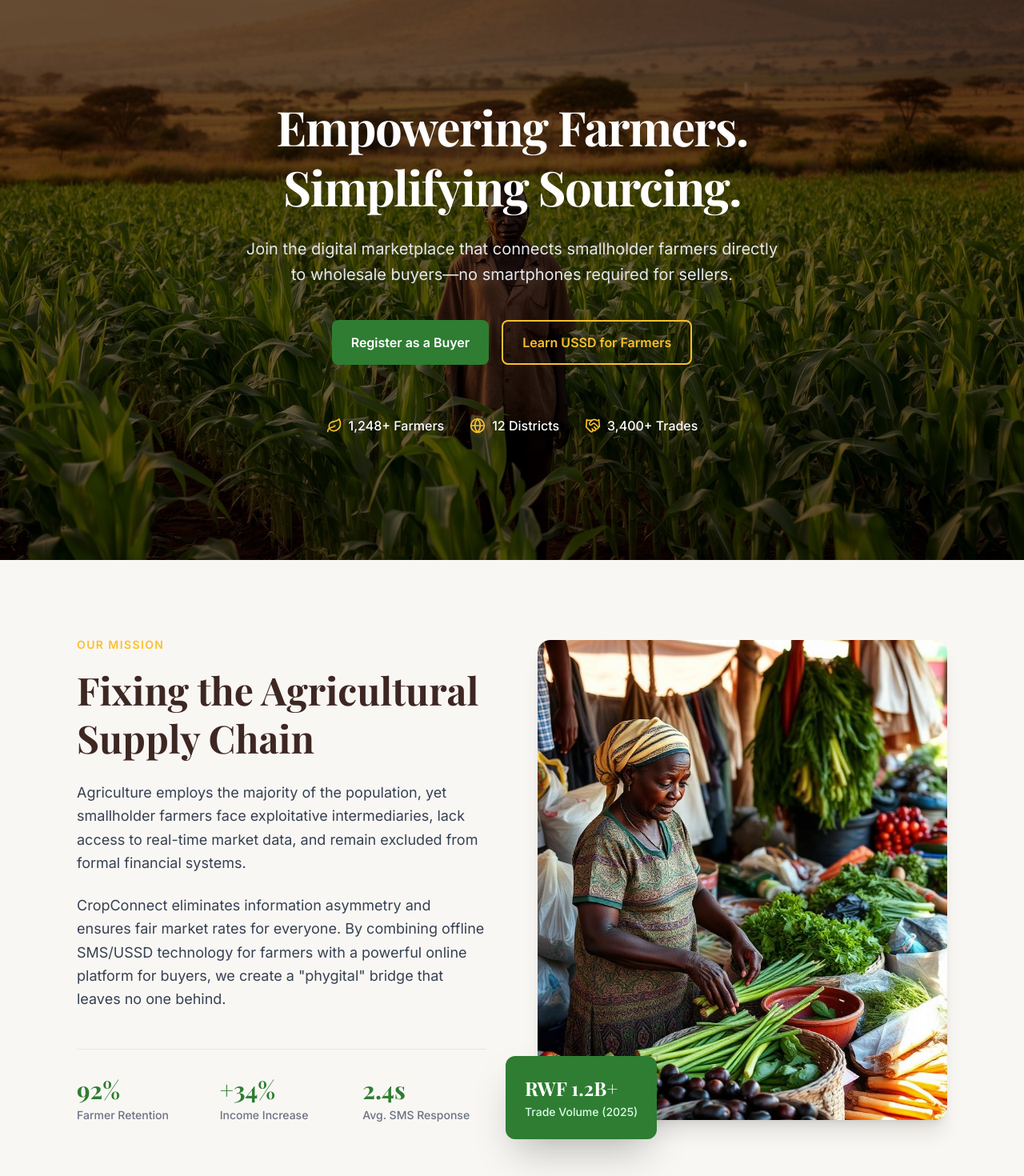
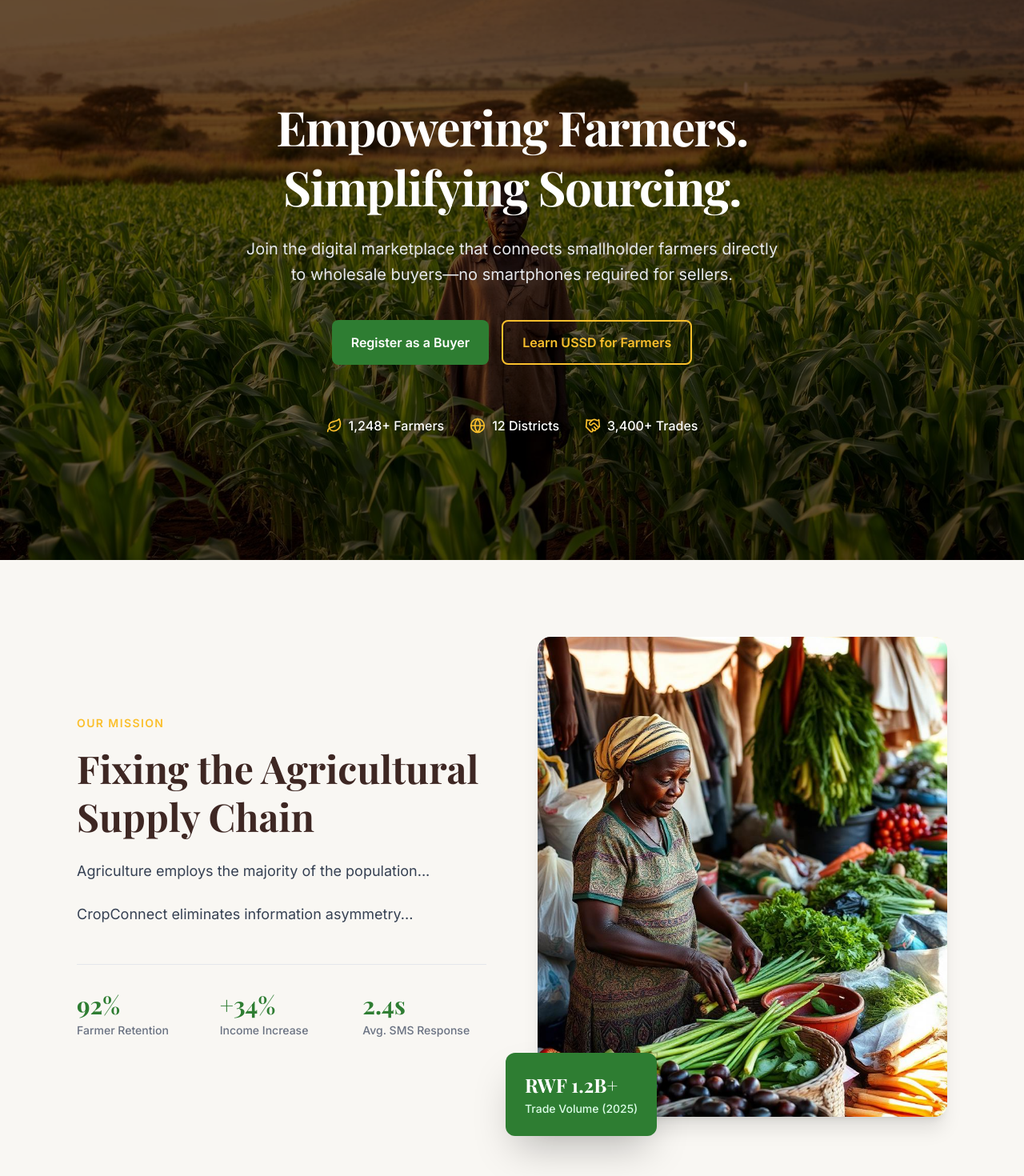
Before and after one commit to ISONIC0788/CropConnect-frontend, a React app in the folder frontend/: page / in a window 1280 px wide. Shown: the part 100-1570 px from the top of the page at 80% size. Built offline with nearby package versions, Linux system fonts and the light colour scheme; the HTML template or start-up script is replaced by a standard one.

Commit message:
feat[landig page componet ]:adde countr and fremar motion

```diff
--- a/frontend/package.json
+++ b/frontend/package.json
@@ -11,6 +11,7 @@
   },
   "dependencies": {
     "@tailwindcss/vite": "^4.2.2",
+    "framer-motion": "^12.38.0",
     "lucide-react": "^0.577.0",
     "react": "^19.2.0",
     "react-dom": "^19.2.0",
--- a/frontend/src/components/FAQ.tsx
+++ b/frontend/src/components/FAQ.tsx
@@ -1,4 +1,5 @@
 import { useState } from 'react';
+import { motion, AnimatePresence } from 'framer-motion';
 import { ChevronDown, ChevronUp } from 'lucide-react';
 
 const FAQ = () => {
@@ -31,25 +32,59 @@
     setOpenIndex(openIndex === index ? null : index);
   };
 
+  // Variants for the container to stagger the appearance of the FAQ items
+  const containerVariants = {
+    hidden: { opacity: 0 },
+    visible: {
+      opacity: 1,
+      transition: {
+        staggerChildren: 0.1, // Each item starts 0.1s after the previous one
+      }
+    }
+  };
+
+  // Variants for each individual FAQ item
+  const itemVariants = {
+    hidden: { y: 20, opacity: 0 },
+    visible: {
+      y: 0,
+      opacity: 1,
+      transition: { duration: 0.5, ease: "easeOut" }
+    }
+  };
+
   return (
-    <section id="faq" className="py-24 px-6 md:px-12 lg:px-24 bg-cream">
+    <section id="faq" className="py-24 px-6 md:px-12 lg:px-24 bg-cream overflow-hidden">
       <div className="max-w-3xl mx-auto">
 
-        {/* Section Header */}
-        <div className="text-center mb-16 font-sans">
+        {/* Animated Section Header */}
+        <motion.div
+          initial={{ opacity: 0, y: 20 }}
+          whileInView={{ opacity: 1, y: 0 }}
+          viewport={{ once: true, margin: "-100px" }}
+          transition={{ duration: 0.6 }}
+          className="text-center mb-16 font-sans"
+        >
           <span className="text-accent font-bold tracking-widest uppercase text-sm mb-4 block">
             Support
           </span>
           <h2 className="font-serif text-4xl md:text-5xl font-bold text-brown">
             Frequently Asked Questions
           </h2>
-        </div>
+        </motion.div>
 
-        {/* FAQ List */}
-        <div className="space-y-4 font-sans">
+        {/* Animated FAQ List */}
+        <motion.div
+          variants={containerVariants}
+          initial="hidden"
+          whileInView="visible"
+          viewport={{ once: true, margin: "-100px" }}
+          className="space-y-4 font-sans"
+        >
           {faqs.map((faq, index) => (
-            <div
+            <motion.div
               key={index}
+              variants={itemVariants}
               className="bg-white rounded-xl shadow-sm border border-gray-100 overflow-hidden"
             >
               <button
@@ -67,18 +102,23 @@
               </button>
 
               {/* Answer content with smooth opening effect */}
-              <div
-                className={`transition-all duration-300 ease-in-out ${
-                  openIndex === index ? 'max-h-48 opacity-100' : 'max-h-0 opacity-0'
-                }`}
-              >
-                <div className="p-6 pt-0 text-gray-600 leading-relaxed border-t border-gray-50">
-                  {faq.answer}
-                </div>
-              </div>
-            </div>
+              <AnimatePresence>
+                {openIndex === index && (
+                  <motion.div
+                    initial={{ height: 0, opacity: 0 }}
+                    animate={{ height: "auto", opacity: 1 }}
+                    exit={{ height: 0, opacity: 0 }}
+                    transition={{ duration: 0.3, ease: "easeInOut" }}
+                  >
+                    <div className="p-6 pt-0 text-gray-600 leading-relaxed border-t border-gray-50">
+                      {faq.answer}
+                    </div>
+                  </motion.div>
+                )}
+              </AnimatePresence>
+            </motion.div>
           ))}
-        </div>
+        </motion.div>
 
       </div>
     </section>
--- a/frontend/src/components/Footer.tsx
+++ b/frontend/src/components/Footer.tsx
@@ -1,16 +1,33 @@
+import { motion } from 'framer-motion';
 import { Facebook, Twitter, Linkedin, Instagram } from 'lucide-react';
 
 const Footer = () => {
   return (
-    <footer className="bg-primary text-white py-16 px-6 md:px-12 lg:px-24 font-sans">
+    <motion.footer
+      initial={{ opacity: 0 }}
+      whileInView={{ opacity: 1 }}
+      viewport={{ once: true }}
+      transition={{ duration: 1 }}
+      className="bg-primary text-white py-16 px-6 md:px-12 lg:px-24 font-sans"
+    >
       <div className="max-w-7xl mx-auto">
-        <div className="grid grid-cols-1 md:grid-cols-4 gap-12 mb-12">
-
+        {/* Animated Grid Container */}
+        <motion.div
+          initial={{ y: 20, opacity: 0 }}
+          whileInView={{ y: 0, opacity: 1 }}
+          viewport={{ once: true }}
+          transition={{ duration: 0.8, delay: 0.2 }}
+          className="grid grid-cols-1 md:grid-cols-4 gap-12 mb-12"
+        >
           {/* Brand Info */}
           <div className="col-span-1 md:col-span-2">
             <div className="flex items-center gap-3 mb-6">
-              <img src="/crop_connect_log.png" alt="Logo" className="h-10 w-auto brightness-0 invert" />
-              <span className="font-serif font-bold text-2xl">CropConnect</span>
+              <img
+                src="/crop_connect_log.png"
+                alt="Logo"
+                className="h-10 w-auto brightness-0 invert"
+              />
+              <span className="font-serif font-bold text-2xl tracking-wide">CropConnect</span>
             </div>
             <p className="text-green-100 max-w-sm leading-relaxed">
               Bridging the digital divide — connecting smallholder farmers with wholesale buyers through trusted field agents and simple mobile technology.
@@ -36,24 +53,38 @@
               <li><a href="#" className="hover:text-accent transition-colors">Cookie Policy</a></li>
             </ul>
           </div>
-        </div>
+        </motion.div>
 
-        {/* Bottom Bar */}
-        <div className="pt-8 border-t border-green-700 flex flex-col md:flex-row justify-between items-center gap-6">
+        {/* Bottom Bar with Staggered Fade */}
+        <motion.div
+          initial={{ opacity: 0 }}
+          whileInView={{ opacity: 1 }}
+          viewport={{ once: true }}
+          transition={{ duration: 0.8, delay: 0.5 }}
+          className="pt-8 border-t border-green-700 flex flex-col md:flex-row justify-between items-center gap-6"
+        >
           <p className="text-green-200 text-sm">
             © 2026 CropConnect. A product of Ebyte Code Labs. All rights reserved.
           </p>
 
-          {/* Social Icons */}
+          {/* Social Icons with Hover Effects */}
           <div className="flex gap-6">
-            <Facebook className="w-5 h-5 cursor-pointer hover:text-accent transition-colors" />
-            <Twitter className="w-5 h-5 cursor-pointer hover:text-accent transition-colors" />
-            <Linkedin className="w-5 h-5 cursor-pointer hover:text-accent transition-colors" />
-            <Instagram className="w-5 h-5 cursor-pointer hover:text-accent transition-colors" />
+            <motion.div whileHover={{ y: -3, color: "#FBC02D" }}>
+              <Facebook className="w-5 h-5 cursor-pointer transition-colors" />
+            </motion.div>
+            <motion.div whileHover={{ y: -3, color: "#FBC02D" }}>
+              <Twitter className="w-5 h-5 cursor-pointer transition-colors" />
+            </motion.div>
+            <motion.div whileHover={{ y: -3, color: "#FBC02D" }}>
+              <Linkedin className="w-5 h-5 cursor-pointer transition-colors" />
+            </motion.div>
+            <motion.div whileHover={{ y: -3, color: "#FBC02D" }}>
+              <Instagram className="w-5 h-5 cursor-pointer transition-colors" />
+            </motion.div>
           </div>
-        </div>
+        </motion.div>
       </div>
-    </footer>
+    </motion.footer>
   );
 };
 
--- a/frontend/src/components/Hero.tsx
+++ b/frontend/src/components/Hero.tsx
@@ -1,49 +1,65 @@
+import { motion } from 'framer-motion';
 import { Leaf, Globe, Handshake } from 'lucide-react';
+import StatCounter from './StatCounter';
 
 const Hero = () => {
+  const containerVariants = {
+    hidden: { opacity: 0 },
+    visible: {
+      opacity: 1,
+      transition: { staggerChildren: 0.2, delayChildren: 0.3 }
+    }
+  };
+
+  const itemVariants = {
+    hidden: { y: 20, opacity: 0 },
+    visible: { y: 0, opacity: 1, transition: { duration: 0.8, ease: "easeOut" } }
+  };
+
   return (
-    <section className="relative min-h-screen flex items-center justify-center text-center px-6 bg-[url('/hero-landing.jpeg')] bg-cover bg-center">
-      {/* Dark overlay to make the white text readable */}
+    <section className="relative min-h-screen flex items-center justify-center text-center px-6 bg-[url('/hero-landing.jpeg')] bg-cover bg-center overflow-hidden">
       <div className="absolute inset-0 bg-black/60 z-0"></div>
 
-      <div className="relative z-10 max-w-4xl mt-16 text-white">
-        {/* Added font-serif here for the Playfair Display font */}
-        <h1 className="font-serif text-5xl md:text-6xl font-bold leading-tight mb-6 tracking-tight">
+      <motion.div
+        variants={containerVariants}
+        initial="hidden"
+        animate="visible"
+        className="relative z-10 max-w-4xl mt-16 text-white"
+      >
+        <motion.h1 variants={itemVariants} className="font-serif text-5xl md:text-6xl font-bold leading-tight mb-6 tracking-tight">
           Empowering Farmers.<br />
           Simplifying Sourcing.
-        </h1>
+        </motion.h1>
 
-        {/* Added font-sans for the Inter font */}
-        <p className="font-sans text-lg md:text-xl leading-relaxed mb-10 max-w-2xl mx-auto text-gray-200">
+        <motion.p variants={itemVariants} className="font-sans text-lg md:text-xl leading-relaxed mb-10 max-w-2xl mx-auto text-gray-200">
           Join the digital marketplace that connects smallholder farmers directly
           to wholesale buyers—no smartphones required for sellers.
-        </p>
+        </motion.p>
 
-        <div className="flex flex-col sm:flex-row gap-4 justify-center mb-16 font-sans">
+        <motion.div variants={itemVariants} className="flex flex-col sm:flex-row gap-4 justify-center mb-16 font-sans">
           <button className="bg-primary hover:bg-green-800 text-white px-6 py-3.5 text-base font-semibold rounded-lg transition-colors cursor-pointer">
             Register as a Buyer
           </button>
           <button className="bg-transparent border-2 border-accent text-accent hover:bg-accent hover:text-brown px-6 py-3.5 text-base font-semibold rounded-lg transition-colors cursor-pointer">
             Learn USSD for Farmers
           </button>
-        </div>
+        </motion.div>
 
-        {/* Statistics Row */}
-        <div className="flex flex-col sm:flex-row justify-center gap-8 text-sm md:text-base font-medium font-sans">
+        <motion.div variants={itemVariants} className="flex flex-col sm:flex-row justify-center gap-8 text-sm md:text-base font-medium font-sans">
           <div className="flex items-center gap-2 justify-center">
             <Leaf className="w-5 h-5 text-accent" />
-            <span>1,248+ Farmers</span>
+            <StatCounter value={1248} suffix="+ Farmers" />
           </div>
           <div className="flex items-center gap-2 justify-center">
             <Globe className="w-5 h-5 text-accent" />
-            <span>12 Districts</span>
+            <StatCounter value={12} suffix=" Districts" />
           </div>
           <div className="flex items-center gap-2 justify-center">
             <Handshake className="w-5 h-5 text-accent" />
-            <span>3,400+ Trades</span>
+            <StatCounter value={3400} suffix="+ Trades" />
           </div>
-        </div>
-      </div>
+        </motion.div>
+      </motion.div>
     </section>
   );
 };
--- a/frontend/src/components/HowItWorks.tsx
+++ b/frontend/src/components/HowItWorks.tsx
@@ -1,3 +1,4 @@
+import { motion } from 'framer-motion';
 import { Phone, Globe, Handshake } from 'lucide-react';
 
 const HowItWorks = () => {
@@ -22,25 +23,59 @@
     }
   ];
 
+  // Variants for the container to stagger the appearance of the cards
+  const containerVariants = {
+    hidden: { opacity: 0 },
+    visible: {
+      opacity: 1,
+      transition: {
+        staggerChildren: 0.2, // Each card starts 0.2s after the previous one
+      }
+    }
+  };
+
+  // Variants for each individual card
+  const cardVariants = {
+    hidden: { y: 30, opacity: 0 },
+    visible: {
+      y: 0,
+      opacity: 1,
+      transition: { duration: 0.6, ease: "easeOut" }
+    }
+  };
+
   return (
-    <section id="how-it-works" className="py-24 px-6 md:px-12 lg:px-24 bg-cream">
+    <section id="how-it-works" className="py-24 px-6 md:px-12 lg:px-24 bg-cream overflow-hidden">
       <div className="max-w-7xl mx-auto">
 
-        {/* Section Header */}
-        <div className="text-center mb-16 font-sans">
+        {/* Animated Section Header */}
+        <motion.div
+          initial={{ opacity: 0, y: 20 }}
+          whileInView={{ opacity: 1, y: 0 }}
+          viewport={{ once: true, margin: "-100px" }}
+          transition={{ duration: 0.6 }}
+          className="text-center mb-16 font-sans"
+        >
           <span className="text-accent font-bold tracking-widest uppercase text-sm mb-4 block">
             The Phygital System
           </span>
           <h2 className="font-serif text-4xl md:text-5xl font-bold text-brown">
             How It Works
           </h2>
-        </div>
+        </motion.div>
 
-        {/* 3-Column Grid for the Cards */}
-        <div className="grid grid-cols-1 md:grid-cols-3 gap-8">
+        {/* Animated 3-Column Grid */}
+        <motion.div
+          variants={containerVariants}
+          initial="hidden"
+          whileInView="visible"
+          viewport={{ once: true, margin: "-100px" }}
+          className="grid grid-cols-1 md:grid-cols-3 gap-8"
+        >
           {steps.map((step, index) => (
-            <div
+            <motion.div
               key={index}
+              variants={cardVariants}
               className="bg-white rounded-2xl p-8 shadow-sm hover:shadow-md transition-shadow relative overflow-hidden border border-gray-100"
             >
               {/* Giant faded number in the top right corner */}
@@ -63,9 +98,9 @@
                   {step.description}
                 </p>
               </div>
-            </div>
+            </motion.div>
           ))}
-        </div>
+        </motion.div>
 
       </div>
     </section>
--- a/frontend/src/components/Mission.tsx
+++ b/frontend/src/components/Mission.tsx
@@ -1,70 +1,70 @@
+import { motion } from 'framer-motion';
+import StatCounter from './StatCounter';
+
 const Mission = () => {
   return (
-    <section id="about" className="py-24 px-6 md:px-12 lg:px-24">
+    <section id="about" className="py-24 px-6 md:px-12 lg:px-24 overflow-hidden">
       <div className="max-w-7xl mx-auto grid grid-cols-1 lg:grid-cols-2 gap-16 items-center">
 
-        {/* Left Column: Text and Statistics */}
-        <div className="font-sans">
-          {/* Eyebrow Title */}
-          <span className="text-accent font-bold tracking-widest uppercase text-sm mb-4 block">
-            Our Mission
-          </span>
-
-          {/* Main Heading in Playfair Display (Serif) */}
+        <motion.div
+          initial={{ x: -50, opacity: 0 }}
+          whileInView={{ x: 0, opacity: 1 }}
+          viewport={{ once: true }}
+          transition={{ duration: 0.8 }}
+          className="font-sans"
+        >
+          <span className="text-accent font-bold tracking-widest uppercase text-sm mb-4 block">Our Mission</span>
           <h2 className="font-serif text-4xl md:text-5xl font-bold mb-6 text-brown leading-tight">
             Fixing the Agricultural Supply Chain
           </h2>
 
           <div className="text-gray-700 text-lg leading-relaxed space-y-6 mb-12">
-            <p>
-              Agriculture employs the majority of the population, yet smallholder farmers
-              face exploitative intermediaries, lack access to real-time market data, and
-              remain excluded from formal financial systems.
-            </p>
-            <p>
-              CropConnect eliminates information asymmetry and ensures fair market
-              rates for everyone. By combining offline SMS/USSD technology for farmers
-              with a powerful online platform for buyers, we create a "phygital" bridge that
-              leaves no one behind.
-            </p>
+            <p>Agriculture employs the majority of the population...</p>
+            <p>CropConnect eliminates information asymmetry...</p>
           </div>
 
-          {/* Three-Column Statistics Grid */}
           <div className="grid grid-cols-3 gap-6 pt-8 border-t border-gray-200">
             <div>
-              {/* Added font-serif here so it matches the headings */}
-              <div className="font-serif text-3xl font-bold text-primary mb-1">92%</div>
+              <div className="font-serif text-3xl font-bold text-primary mb-1">
+                <StatCounter value={92} suffix="%" />
+              </div>
               <div className="text-sm text-gray-500 font-medium">Farmer Retention</div>
             </div>
             <div>
-              {/* Added font-serif here */}
-              <div className="font-serif text-3xl font-bold text-primary mb-1">+34%</div>
+              <div className="font-serif text-3xl font-bold text-primary mb-1">
+                <StatCounter value={34} prefix="+" suffix="%" />
+              </div>
               <div className="text-sm text-gray-500 font-medium">Income Increase</div>
             </div>
             <div>
-              {/* Added font-serif here */}
-              <div className="font-serif text-3xl font-bold text-primary mb-1">2.4s</div>
+              <div className="font-serif text-3xl font-bold text-primary mb-1">
+                <StatCounter value={2.4} suffix="s" decimals={1} />
+              </div>
               <div className="text-sm text-gray-500 font-medium">Avg. SMS Response</div>
             </div>
           </div>
-        </div>
+        </motion.div>
 
-        {/* Right Column: Image and Floating Badge */}
-        <div className="relative mt-12 lg:mt-0">
-          {/* Main Image */}
-          <img
-            src="/aboutmission.jpeg"
-            alt="Woman arranging fresh vegetables at a market"
-            className="w-full h-[600px] object-cover rounded-2xl shadow-xl"
-          />
-
-          {/* Floating Green Badge (Bottom Left) - Removed border-white classes */}
-          <div className="absolute -bottom-6 -left-6 md:-left-10 bg-primary text-white p-6 rounded-xl shadow-2xl max-w-[200px]">
-            <div className="font-serif font-bold text-2xl mb-1">RWF 1.2B+</div>
+        <motion.div
+          initial={{ x: 50, opacity: 0 }}
+          whileInView={{ x: 0, opacity: 1 }}
+          viewport={{ once: true }}
+          transition={{ duration: 0.8 }}
+          className="relative mt-12 lg:mt-0"
+        >
+          <img src="/aboutmission.jpeg" alt="Mission" className="w-full h-[600px] object-cover rounded-2xl shadow-xl" />
+          <motion.div
+            initial={{ scale: 0.8, opacity: 0 }}
+            whileInView={{ scale: 1, opacity: 1 }}
+            transition={{ delay: 0.5 }}
+            className="absolute -bottom-6 -left-6 md:-left-10 bg-primary text-white p-6 rounded-xl shadow-2xl max-w-[200px]"
+          >
+            <div className="font-serif font-bold text-2xl mb-1">
+              RWF <StatCounter value={1.2} suffix="B+" decimals={1} />
+            </div>
             <div className="font-sans text-sm font-medium text-green-100">Trade Volume (2025)</div>
-          </div>
-        </div>
-
+          </motion.div>
+        </motion.div>
       </div>
     </section>
   );
--- /dev/null
+++ b/frontend/src/components/StatCounter.tsx
@@ -0,0 +1,39 @@
+import { useEffect, useRef } from "react";
+import { useInView, useMotionValue, useSpring, motion, useTransform } from "framer-motion";
+
+interface StatCounterProps {
+  value: number;
+  direction?: "up" | "down";
+  suffix?: string;
+  prefix?: string;
+  decimals?: number;
+}
+
+export default function StatCounter({ value, direction = "up", suffix = "", prefix = "", decimals = 0 }: StatCounterProps) {
+  const ref = useRef<HTMLSpanElement>(null);
+  const motionValue = useMotionValue(direction === "down" ? value : 0);
+  const springValue = useSpring(motionValue, {
+    damping: 30,
+    stiffness: 100,
+  });
+
+  const isInView = useInView(ref, { once: true, margin: "-100px" });
+
+  useEffect(() => {
+    if (isInView) {
+      motionValue.set(value);
+    }
+  }, [motionValue, isInView, value]);
+
+  const displayValue = useTransform(springValue, (latest) =>
+    latest.toFixed(decimals).replace(/\B(?=(\d{3})+(?!\d))/g, ",")
+  );
+
+  return (
+    <span ref={ref}>
+      {prefix}
+      <motion.span>{displayValue}</motion.span>
+      {suffix}
+    </span>
+  );
+}
--- a/frontend/src/components/Testimonials.tsx
+++ b/frontend/src/components/Testimonials.tsx
@@ -1,3 +1,4 @@
+import { motion } from 'framer-motion';
 import { Star } from 'lucide-react';
 
 const Testimonials = () => {
@@ -22,36 +23,70 @@
     }
   ];
 
+  // Variants for the grid container to stagger the appearance of the cards
+  const containerVariants = {
+    hidden: { opacity: 0 },
+    visible: {
+      opacity: 1,
+      transition: {
+        staggerChildren: 0.2, // Staggers the start of each card's animation by 0.2s
+      }
+    }
+  };
+
+  // Variants for individual testimonial cards
+  const cardVariants = {
+    hidden: { y: 30, opacity: 0 },
+    visible: {
+      y: 0,
+      opacity: 1,
+      transition: { duration: 0.6, ease: "easeOut" }
+    }
+  };
+
   return (
-    <section id="testimonials" className="py-24 px-6 md:px-12 lg:px-24 bg-cream">
+    <section id="testimonials" className="py-24 px-6 md:px-12 lg:px-24 bg-cream overflow-hidden">
       <div className="max-w-7xl mx-auto">
 
-        {/* Section Header */}
-        <div className="text-center mb-16 font-sans">
+        {/* Animated Section Header */}
+        <motion.div
+          initial={{ opacity: 0, y: 20 }}
+          whileInView={{ opacity: 1, y: 0 }}
+          viewport={{ once: true, margin: "-100px" }}
+          transition={{ duration: 0.6 }}
+          className="text-center mb-16 font-sans"
+        >
           <span className="text-accent font-bold tracking-widest uppercase text-sm mb-4 block">
             Social Proof
           </span>
           <h2 className="font-serif text-4xl md:text-5xl font-bold text-brown">
             What Our Community Says
           </h2>
-        </div>
+        </motion.div>
 
-        {/* Testimonial Grid */}
-        <div className="grid grid-cols-1 md:grid-cols-3 gap-8">
+        {/* Animated Testimonial Grid */}
+        <motion.div
+          variants={containerVariants}
+          initial="hidden"
+          whileInView="visible"
+          viewport={{ once: true, margin: "-100px" }}
+          className="grid grid-cols-1 md:grid-cols-3 gap-8"
+        >
           {reviews.map((review, index) => (
-            <div
+            <motion.div
               key={index}
+              variants={cardVariants}
               className="bg-white p-8 rounded-2xl shadow-sm border border-gray-100 flex flex-col justify-between hover:shadow-md transition-shadow"
             >
               <div>
-                {/* 5 Star Rating in Harvest Gold */}
+                {/* 5 Star Rating in Harvest Gold (#FBC02D) */}
                 <div className="flex gap-1 mb-6">
                   {[...Array(5)].map((_, i) => (
                     <Star key={i} className="w-5 h-5 fill-accent text-accent" />
                   ))}
                 </div>
 
-                {/* Quote in Soil Brown */}
+                {/* Quote in Soil Brown (#3E2723) */}
                 <p className="font-sans italic text-brown/90 leading-relaxed mb-8 text-lg">
                   "{review.quote}"
                 </p>
@@ -69,9 +104,9 @@
                   <p className="text-gray-500 text-sm">{review.role}</p>
                 </div>
               </div>
-            </div>
+            </motion.div>
           ))}
-        </div>
+        </motion.div>
 
       </div>
     </section>
```
Also changed, not shown: frontend/src/components/Contact.tsx (+34 -17 lines), 1 other file (tests, documents, lock files or other folders).
